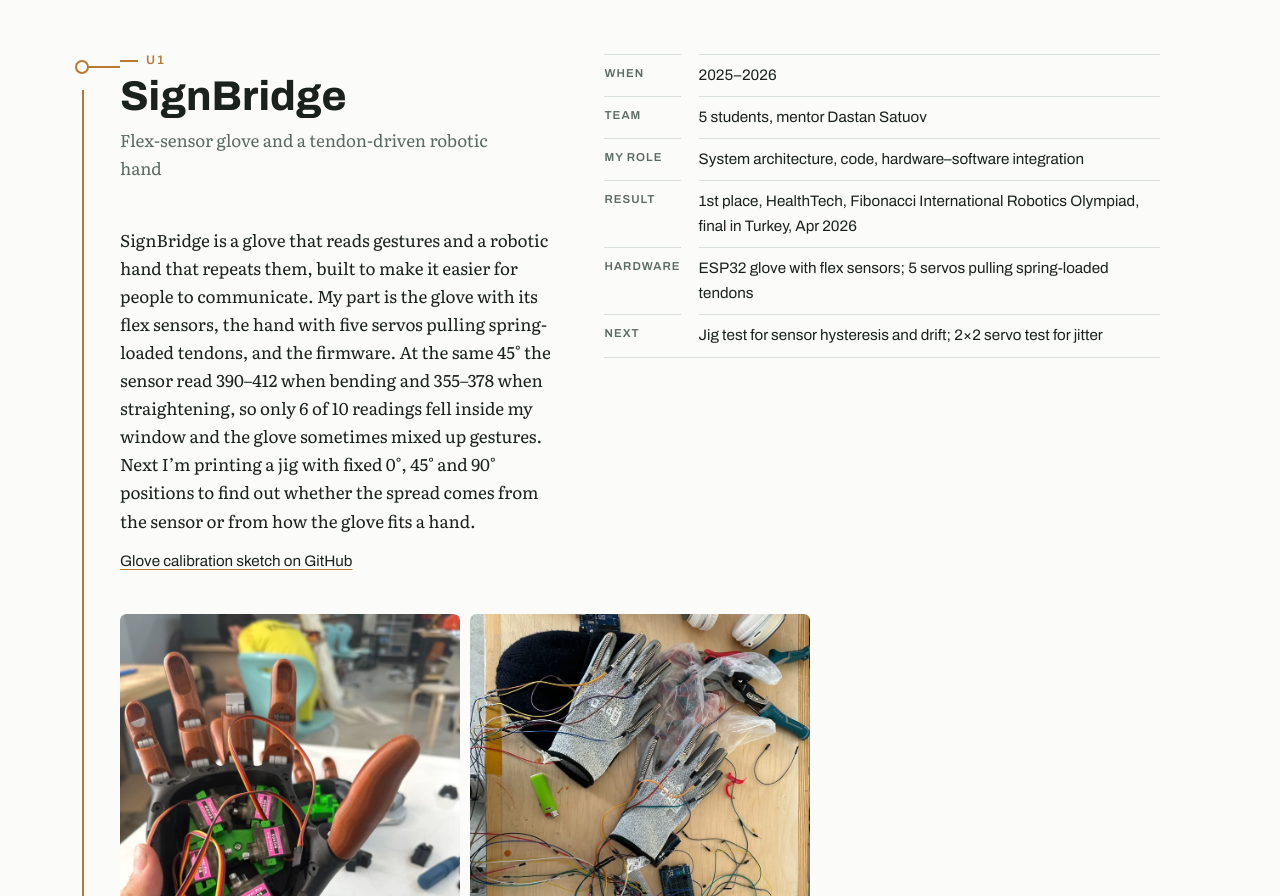
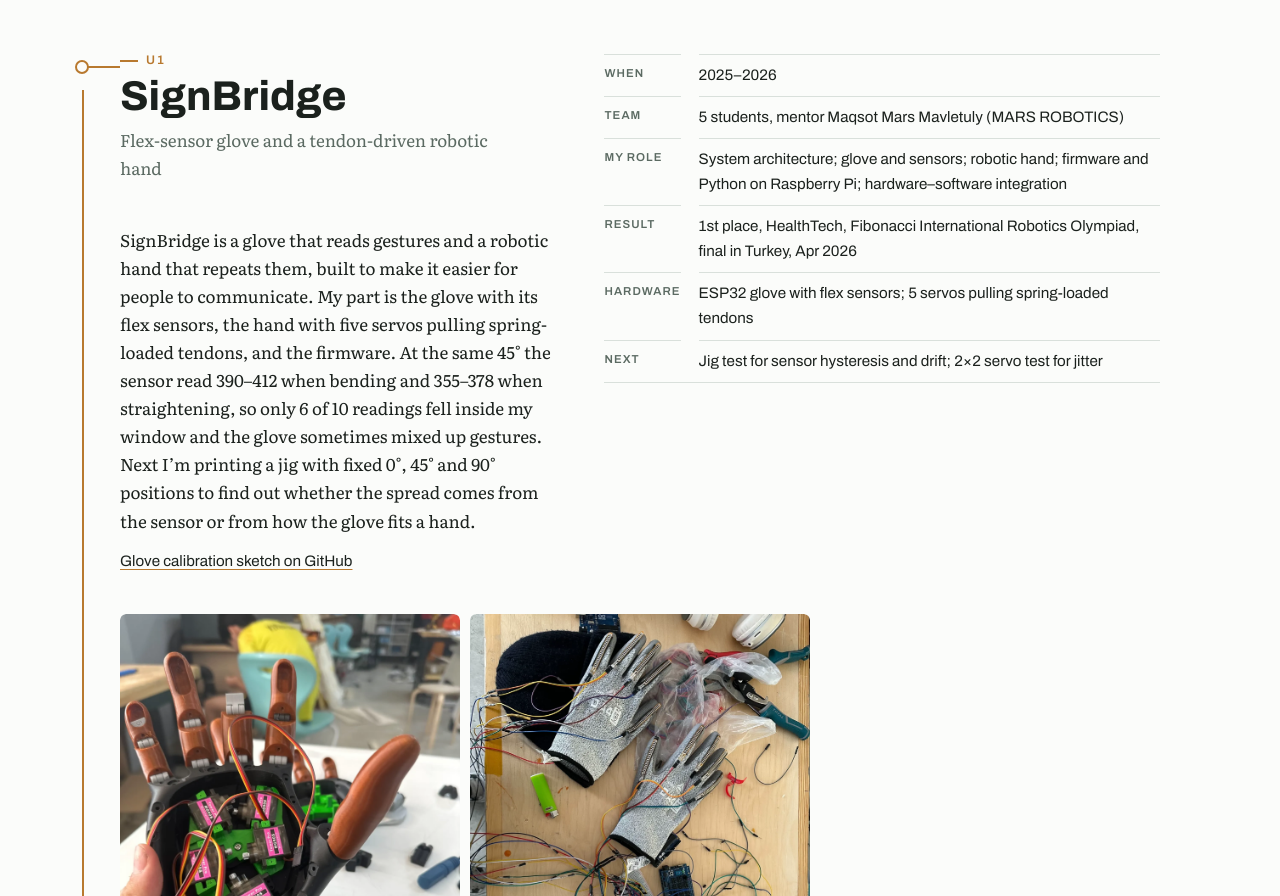
Before and after one commit to noko31909-crypto/Portfolio, a plain HTML site: page index.html in a window 1280 px wide. Shown: the part 1168-2064 px from the top of the page. Drawn offline with Linux system fonts and the light colour scheme.

Commit message:
Update SignBridge mentor and role
Co-Authored-By: Claude Opus 5.5 <noreply@anthropic.com>
Claude-Session: https://claude.ai/code/session_01AsQJVsaxnG7yrxBEppt4ro

```diff
--- a/index.html
+++ b/index.html
@@ -62,8 +62,8 @@ const PROJECTS = [
     sub: "Flex-sensor glove and a tendon-driven robotic hand",
     facts: [
       ["When", "2025–2026"],
-      ["Team", "5 students, mentor Dastan Satuov"],
-      ["My role", "System architecture, code, hardware–software integration"],
+      ["Team", "5 students, mentor Maqsot Mars Mavletuly (MARS ROBOTICS)"],
+      ["My role", "System architecture; glove and sensors; robotic hand; firmware and Python on Raspberry Pi; hardware–software integration"],
       ["Result", "1st place, HealthTech, Fibonacci International Robotics Olympiad, final in Turkey, Apr 2026"],
       ["Hardware", "ESP32 glove with flex sensors; 5 servos pulling spring-loaded tendons"],
       ["Next", "Jig test for sensor hysteresis and drift; 2×2 servo test for jitter"],
```
